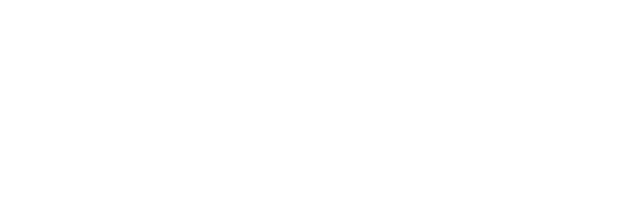
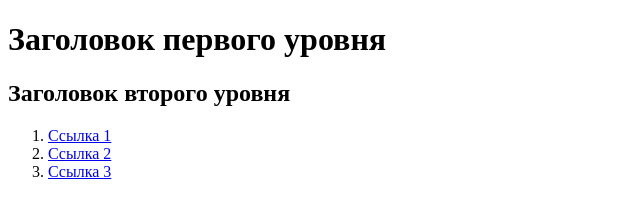
Before and after one commit to SaShkeevi4/task-html, a website: page src/index.html in a window 1280 px wide. Shown: the whole page, without its empty margins (0-640 px from the left). Drawn offline with Linux system fonts and the light colour scheme.

Commit message:
Задание по HTML

```diff
--- a/src/index.html
+++ b/src/index.html
@@ -1,7 +1,29 @@
-<!DOCTYPE html>
-<html lang="en">
+<!doctype html>
+<html lang="ru">
     <head>
-        <title>HTML</title>
+        <meta charset="UTF-8" />
+        <meta name="viewport" content="width=device-width, initial-scale=1.0" />
+        <title>Тестовая страница</title>
     </head>
-    <body></body>
+    <body>
+        <h1>Заголовок первого уровня</h1>
+        <h2>Заголовок второго уровня</h2>
+        <ol>
+            <li>
+                <a href="https://ru.wikipedia.org/wiki/Заглавная_страница"
+                    >Ссылка 1</a
+                >
+            </li>
+            <li>
+                <a href="https://ru.wikipedia.org/wiki/Заглавная_страница"
+                    >Ссылка 2</a
+                >
+            </li>
+            <li>
+                <a href="https://ru.wikipedia.org/wiki/Заглавная_страница"
+                    >Ссылка 3</a
+                >
+            </li>
+        </ol>
+    </body>
 </html>
```
Also changed, not shown: 1 other file.
